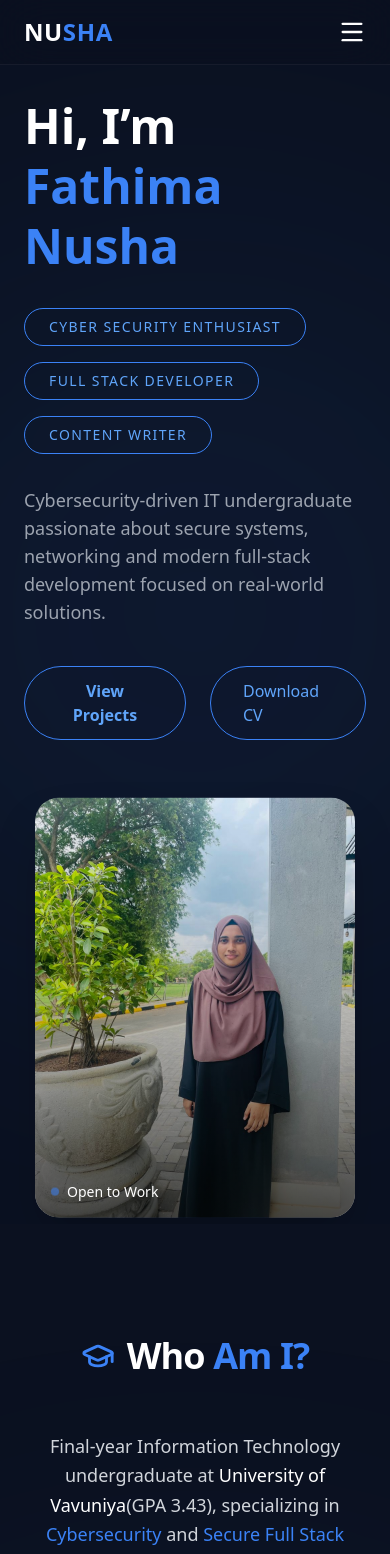
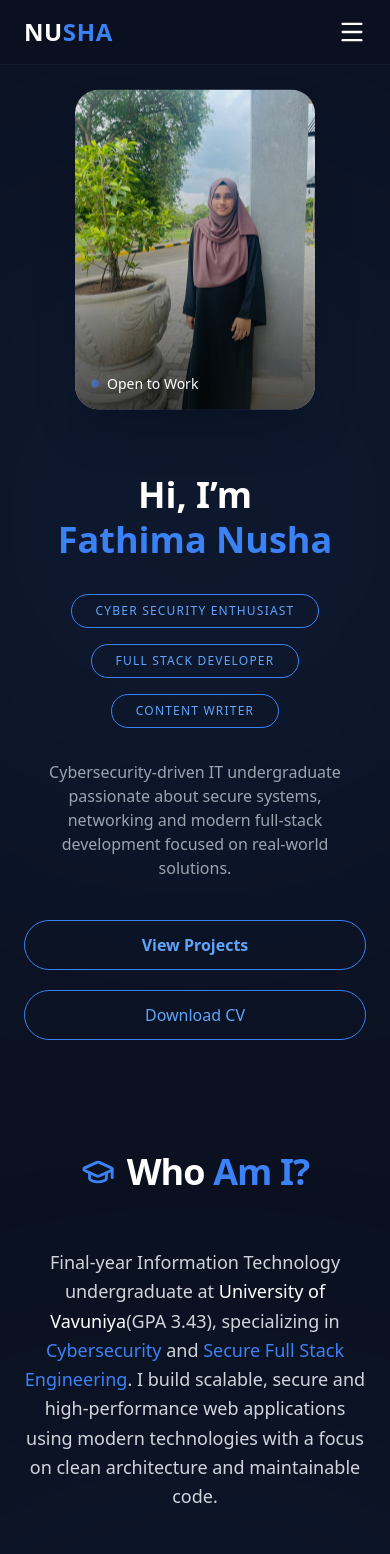
Before and after one commit to Fathima-Nuzha/portfolio-website, a React (Vite) app: page / in a window 390 px wide. Shown: the top 1554 px of the page. Built offline with nearby package versions, Linux system fonts and the light colour scheme.

Commit message:
Added mobile friendly image sizing

```diff
--- a/src/components/Hero.jsx
+++ b/src/components/Hero.jsx
@@ -3,8 +3,8 @@ import { Typewriter } from "react-simple-typewriter";
 import nuzha from "../assets/nuzha.png";
 
 const Hero = ({ setActiveTab }) => {
+
   const roles = [
-
     "CYBER SECURITY ENTHUSIAST",
     "FULL STACK DEVELOPER",
     "CONTENT WRITER",
@@ -13,132 +13,275 @@ const Hero = ({ setActiveTab }) => {
   const handleViewProjects = () => {
     setActiveTab("projects");
     const section = document.getElementById("work");
+
     if (section) {
       section.scrollIntoView({ behavior: "smooth" });
     }
   };
 
   return (
+
 <section
 id="hero"
-      className="relative min-h-screen scroll-mt-24 bg-[#0B1120] text-white flex items-center overflow-hidden pt-24"
+className="relative min-h-screen scroll-mt-24 bg-[#0B1120]
+text-white flex items-center overflow-hidden pt-24"
 >
+
 {/* Background Glow */}
-      <div className="absolute w-[700px] h-[700px] bg-blue-500/20 blur-[200px] rounded-full top-1/2 left-1/2 -translate-x-1/2 -translate-y-1/2 animate-pulse"></div>
 
-      <div className="max-w-7xl mx-auto px-6 grid md:grid-cols-2 gap-16 items-center relative z-10">
+<div className="absolute w-[700px] h-[700px] bg-blue-500/20 blur-[200px]
+rounded-full top-1/2 left-1/2 -translate-x-1/2 -translate-y-1/2 animate-pulse"/>
 
-        {/* LEFT SIDE */}
+
+<div
+className="max-w-7xl mx-auto px-6
+
+grid grid-cols-1 md:grid-cols-2
+
+gap-14 md:gap-16
+
+items-center relative z-10"
+>
+
+{/* ================= LEFT SIDE ================= */}
+
 <motion.div
 initial={{ opacity: 0, x: -80 }}
 animate={{ opacity: 1, x: 0 }}
 transition={{ duration: 1 }}
+
+className="text-center md:text-left"
 >
-          <h2 className="text-5xl md:text-7xl font-bold leading-tight">
+
+{/* NAME */}
+
+<h2
+className="text-4xl sm:text-5xl md:text-7xl
+font-bold leading-tight"
+>
+
 Hi, I’m <br />
+
 <span className="text-blue-500">
+
 <Typewriter
 words={["Fathima Nusha"]}
 loop={1}
 cursor={false}
 typeSpeed={100}
 />
+
 </span>
+
 </h2>
 
-          {/* Roles */}
-          <div className="mt-8 flex flex-wrap gap-4">
-            {roles.map((role, index) => (
+
+{/* ROLES */}
+
+<div
+className="mt-8 flex flex-wrap gap-4
+
+justify-center md:justify-start"
+>
+
+{roles.map((role,index)=>(
+
 <motion.div
+
 key={index}
-                initial={{ y: -300, opacity: 0, scale: 0.9 }}
-                animate={{ y: 0, opacity: 1, scale: 1 }}
+
+initial={{ y:-300, opacity:0, scale:.9 }}
+
+animate={{ y:0, opacity:1, scale:1 }}
+
 transition={{
-                  duration: 1,
-                  ease: [0.16, 1, 0.3, 1],
-                  delay: 1.2 + index * 0.25,
+
+duration:1,
+
+ease:[0.16,1,0.3,1],
+
+delay:1.2 + index*.25
+
 }}
-                className="relative px-6 py-2 border border-blue-500 rounded-full text-blue-400 text-sm tracking-widest overflow-hidden"
+
+className="relative px-6 py-2 border border-blue-500
+rounded-full text-blue-400 text-xs sm:text-sm
+tracking-widest overflow-hidden"
+
 >
+
 <motion.span
-                  initial={{ opacity: 0 }}
-                  animate={{ opacity: [0, 1, 0] }}
+
+initial={{opacity:0}}
+
+animate={{opacity:[0,1,0]}}
+
 transition={{
-                    duration: 0.6,
-                    delay: 2 + index * 0.25,
+
+duration:.6,
+
+delay:2 + index*.25
+
 }}
+
 className="absolute inset-0 bg-blue-500/30 blur-xl"
 />
-                <span className="relative z-10">{role}</span>
+
+<span className="relative z-10">
+
+{role}
+
+</span>
+
 </motion.div>
+
 ))}
+
 </div>
 
-          <p className="mt-8 text-gray-400 max-w-lg text-lg">
-            Cybersecurity-driven IT undergraduate passionate about secure systems,
-  networking and modern full-stack development focused on real-world solutions.
+
+{/* DESCRIPTION */}
+
+<p
+className="mt-8 text-gray-400
+
+max-w-lg
+
+text-base sm:text-lg
+
+mx-auto md:mx-0"
+>
+
+Cybersecurity-driven IT undergraduate passionate about secure
+systems, networking and modern full-stack development focused on
+real-world solutions.
+
 </p>
 
-          {/* Buttons */}
-          <div className="mt-10 flex gap-6">
+
+
+{/* BUTTONS */}
+
+<div
+className="mt-10 flex
+
+flex-col sm:flex-row
+
+gap-5 sm:gap-6
+
+justify-center md:justify-start"
+>
 
 <button
+
 onClick={handleViewProjects}
-              className="px-8 py-3 border border-blue-500 text-blue-400 rounded-full font-semibold
+
+className="px-8 py-3 border border-blue-500
+text-blue-400 rounded-full font-semibold
+
 hover:bg-blue-500 hover:text-white
+
 hover:shadow-lg hover:shadow-blue-500/40
+
 transition duration-300"
+
 >
+
 View Projects
+
 </button>
 
+
+
 <a
+
 href="/Fathima_Nusha_Resume.pdf"
+
 download="Fathima_Nusha_Resume"
-              className="px-8 py-3 border border-blue-500 text-blue-400 rounded-full
+
+className="px-8 py-3 border border-blue-500
+text-blue-400 rounded-full
+
 hover:bg-blue-500 hover:text-white
+
 transition duration-300"
+
 >
+
 Download CV
+
 </a>
 
 </div>
+
 </motion.div>
 
-        {/* RIGHT SIDE — FULL IMAGE FIT */}
+
+
+{/* ================= RIGHT IMAGE ================= */}
+
 <motion.div
-          initial={{ opacity: 0, y: 80 }}
-          animate={{ opacity: 1, y: 0 }}
-          transition={{ duration: 1.2 }}
-          className="flex justify-center"
-        >
-          <motion.div
-            animate={{ y: [0, -15, 0] }}
-            transition={{ duration: 4, repeat: Infinity }}
-            className="relative w-[320px] h-[420px] rounded-3xl overflow-hidden shadow-2xl"
+
+initial={{opacity:0,y:80}}
+
+animate={{opacity:1,y:0}}
+
+transition={{duration:1.2}}
+
+className="flex justify-center order-first md:order-last"
+
 >
 
-            {/* Image Fully Covering Card */}
+<motion.div
+
+animate={{y:[0,-15,0]}}
+
+transition={{duration:4,repeat:Infinity}}
+
+className="relative
+
+w-[240px] h-[320px]
+
+sm:w-[280px] sm:h-[360px]
+
+md:w-[320px] md:h-[420px]
+
+rounded-3xl overflow-hidden shadow-2xl"
+
+>
+
+
 <img
+
 src={nuzha}
+
 alt="Fathima Nusha"
+
 className="w-full h-full object-cover object-top"
+
 />
 
-            {/* Bottom Fade Overlay */}
-            <div className="absolute inset-0 bg-gradient-to-t from-black/70 via-black/20 to-transparent"></div>
 
-            {/* Open to Work */}
+<div className="absolute inset-0 bg-gradient-to-t
+from-black/70 via-black/20 to-transparent"/>
+
+
 <p className="absolute bottom-4 left-4 text-white text-sm flex items-center">
-              <span className="w-2 h-2 bg-blue-500 rounded-full mr-2 animate-pulse"></span>
+
+<span className="w-2 h-2 bg-blue-500 rounded-full mr-2 animate-pulse"/>
+
 Open to Work
+
 </p>
 
 </motion.div>
+
 </motion.div>
 
 </div>
+
 </section>
+
   );
 };
 
```
Lines whose indentation alone changed are shown as unchanged.
